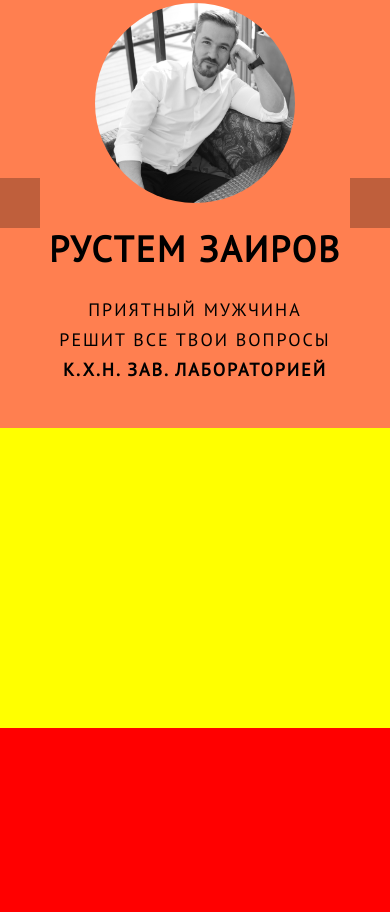
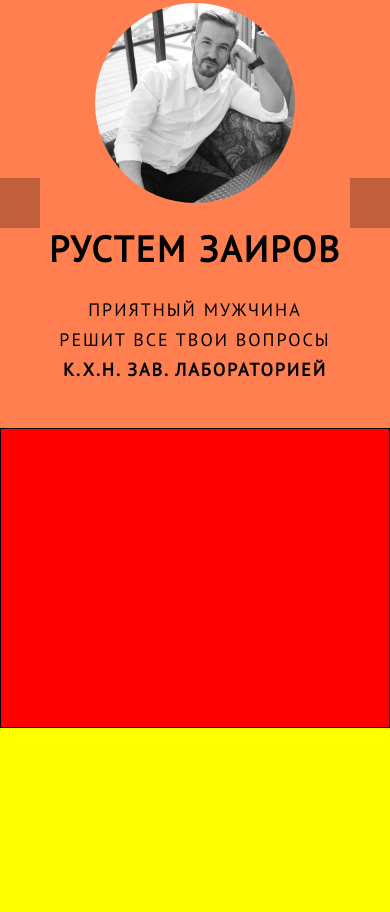
Before and after one commit to ShuliatevAl/ZaiRus, a website: page _src/index.html in a window 390 px wide. Shown: the part 792-1704 px from the top of the page. Drawn offline with nearby package versions, Linux system fonts and the light colour scheme; files that its build step writes are made by us from their sources; files whose address does not match are found by name.

Commit message:
Адаптивная сетка на главной
с 3-мя брейкпойнтами для ПК, планшета, мобилки

```diff
--- a/_src/_scripts.html
+++ b/_src/_scripts.html
@@ -1,6 +1,6 @@
 <script src="js/script.min.js"></script>
 <script>
     slideShow('.slider', {
-    isAutoplay: false
+    isAutoplay: true
     });
 </script>
--- a/_src/index.html
+++ b/_src/index.html
@@ -19,7 +19,7 @@
             </div>
             <div class="index__content">
                <div class="index__team _container2">
-                   <div class="index__card card">
+                   <div class="index__card card__1">
 
                    </div>
                    <div class="index__slider slider">
@@ -93,7 +93,7 @@
                     <div class="index__news news">
 
                     </div>
-                    <div class="index__card card">
+                    <div class="index__card card__2">
 
                    </div>
                 </div>
--- a/_src/scss/_index.scss
+++ b/_src/scss/_index.scss
@@ -4,7 +4,7 @@
     &__team {
       display: flex;
       flex-direction: row;
-      //justify-content: space-between;
+      justify-content: space-between;
       flex-wrap: wrap;
     }
 
@@ -97,6 +97,7 @@
     &__text {
       flex: 0 0 67%;
       max-width: 61%;
+      padding: 0 10px;
       z-index: 4;
     }
 
@@ -201,12 +202,53 @@
     }
   }
 
+// Медиа выражения
 
+  @media screen and (max-width: $md2) {
 
-  @media screen and (max-width: $md4) {
+    .index__card {
+      flex: 1 0 33%;
+      border: 1px solid black;
+    }
+
+    .card__1 {
+      order: 0;
+    }
+
+    .card__2 {
+      order: 0;
+    }
+
+    .slider {
+      order: 1;
+    }
+
+    .news {
+      order: 2;
+    }
+  }
+
+  @media screen and (max-width: 640px) {
+
+  .index__card {
+    flex: 1 0 33%;
+  }
+
+  .card__1 {
+    order: 0;
+  }
+
+  .card__2 {
+    order: 2;
+  }
+
+  .news {
+    order: 3;
+  }
 
   .slider {
     min-height: 450px;
+    order: 1;
 
     &__wrapper {
       min-height: 450px;
```
Also changed, not shown: dist/css/style.css, dist/css/style.min.css, dist/index.html.
